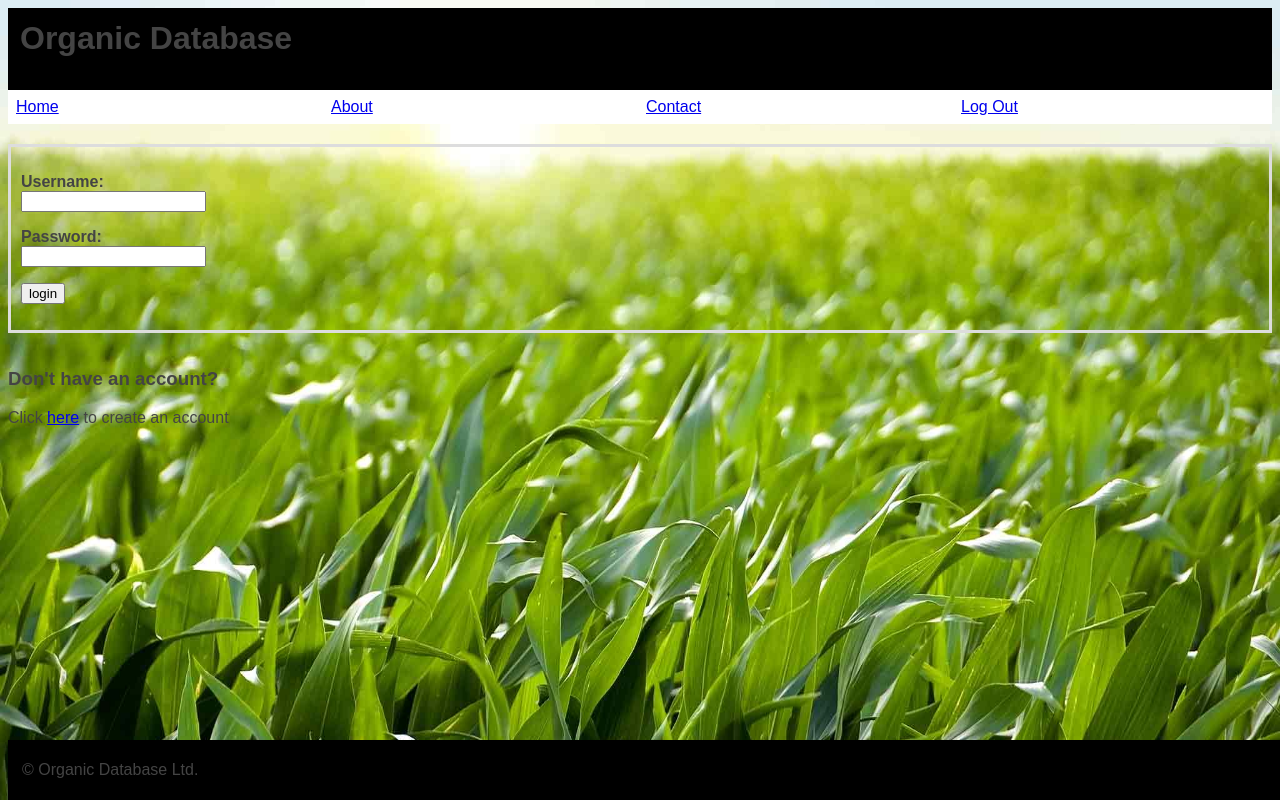
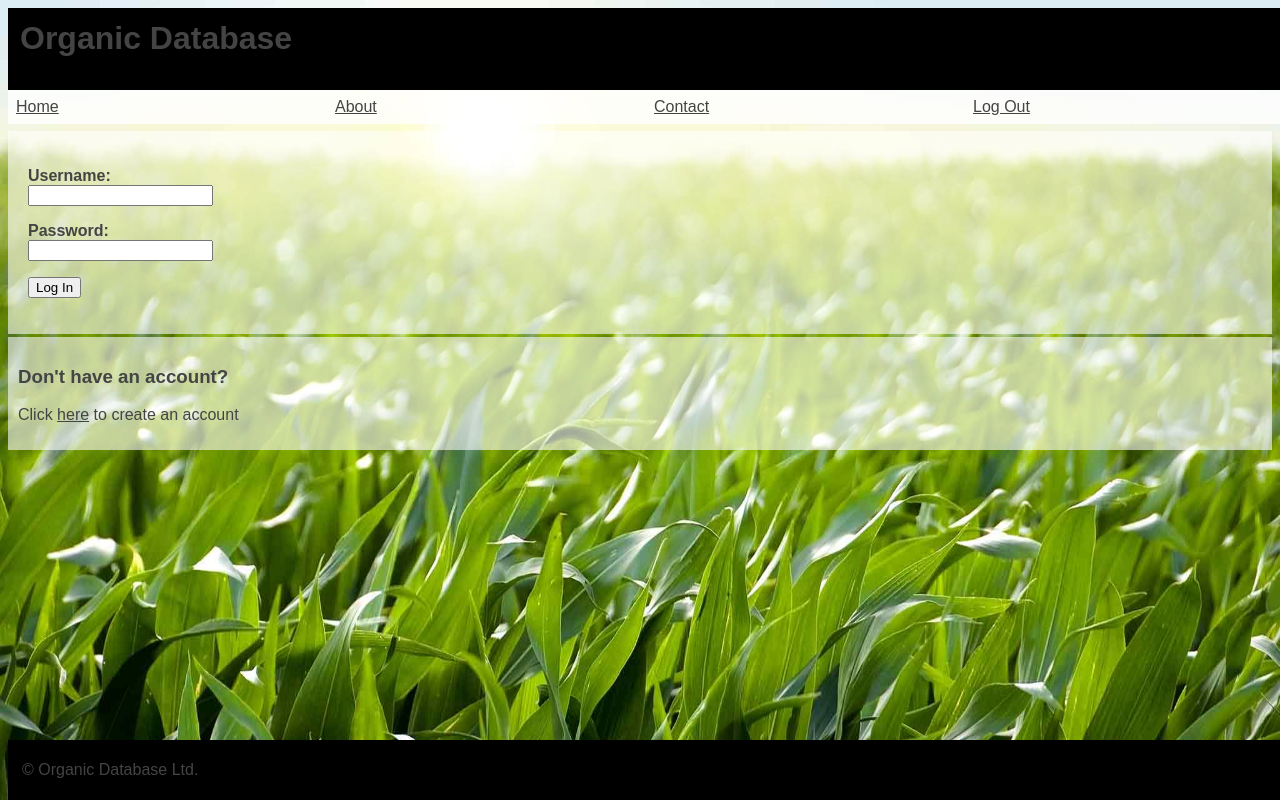
Before and after one commit to Zaft/LAMP-Project, a PHP site: page /login.php in a window 1280 px wide. Run offline with PHP 8.4, Linux system fonts and the light colour scheme.

Commit message:
Added background image to all pages. Header is now fixed.

```diff
--- a/addfield.php
+++ b/addfield.php
@@ -20,6 +20,8 @@
 	    header("Location: home.php");
 	} else {
 	    $displayBlock = '
+	    <div class="content">
+	    <div class="contentblock">
 	       <h3> Provide Field Details Below </h3>
 	       <fieldset>
 	       <legend>Add Field</legend>
@@ -32,7 +34,9 @@
 		    <input type ="text" name="fieldarea">
 		    </br>
 		    <p>Select a Crop for this field:</p>
-		    <select name="crop" onchange="loadCropSubtypes(this.value)">';
+		    <select name="crop" onchange="loadCropSubtypes(this.value)">
+	    </div>
+	    </div>';
 	    $cropsQuery = "SELECT * FROM crops;";
 	    $cropsResult = mysqli_query($mysqli, $cropsQuery) or die(mysqli_error($mysqli));
 	    while ($resultrow = mysqli_fetch_array($cropsResult)) {
--- a/header.php
+++ b/header.php
@@ -1,8 +1,8 @@
 </head>
 <body>
-
+    <div class="header">
 	<!-- page header -->
-  <table width="100%" cellpadding="12" cellspacing="0" border="0">
+	<table class="common" width="100%" cellpadding="12" cellspacing="0" border="0">
 	<tr bgcolor="black">
 	  <td>
 	      <h1>Organic Database</h1>
@@ -11,7 +11,7 @@
 	</table>
 
 	<!-- menu -->
-  <table width="100%" bgcolor="white" cellpadding="4" cellspacing="4">
+	<table class="menu common" width="100%" cellpadding="4" cellspacing="4">
 	<tr>
 	  <td width="25%">
 	      <span class="menu"><a href="home.php">Home</a></span></td>
@@ -23,3 +23,7 @@
 	      <span class="menu"><a href="logout.php">Log Out</span></td>
 	</tr>
 	</table>
+    </div>
+    <div id="background">
+	<img src="images/grass.jpg" class="stretch" alt="" />
+    </div>
--- a/login.php
+++ b/login.php
@@ -19,19 +19,22 @@
 	}
     } else {
 	$display = '
-	    <div id="background">
-		<img src="images/grass.jpg" class="stretch" alt="" />
-	    </div>
+	    <div class="content">
+	    <div class="contentblock">
 		<form method="post" action="">
 		    <p><strong>Username:</strong><br/>
 		    <input type="text" name="username"/></p>
 		    <p><strong>Password:</strong><br/>
 		    <input type="password" name="password"/></p>
-		<p><input type="submit" name="submit" value="login"/></p>
+		    <p><input type="submit" name="submit" value="Log In"/></p>
 		</form>
+	    </div>
 
+	    <div class="contentblock">
 		<h3> Don\'t have an account? </h3>
-	    <p>Click <a href="createaccount.php">here</a> to create an account </p>';
+		<p>Click <a href="createaccount.php">here</a> to create an account </p>
+	    </div>
+	    </div>';
     }
 ?>
 <?php require('head.php'); ?>
--- a/styles.css
+++ b/styles.css
@@ -1,22 +1,28 @@
 
-form{
-    margin-top: 20px;
-    margin-bottom: 35px;
+form {
+    /*margin-top: 20px;
+    margin-bottom: 35px;*/
+    margin-bottom: 0px;
     padding: 10px;
-    border-style: solid;
-    border-color: #DDDDDD;
+/*    border-style: solid;
+    border-color: #DDDDDD;*/
 }
 
-body{
+a {
+    color: #444;
+}
+
+body {
     background-color: #FFFFFF;
     color: #444444;
+    /*color: #444444;*/
     font-family: Helvitca, Gills, sans-serif;
 }
 
 #background {
     width: 100%;
     height: 100%;
-    position: absolute;
+    position: fixed;
     left: 0px;
     top: 0px;
     z-index: -1;
@@ -30,14 +36,14 @@ body{
 #footer {
    position:fixed;
    bottom:0;
-   width:100%;
+   /*width:100%;*/
    height:60px;   /* Height of the footer */
 }
 
 #header {
-   position:absolute;
+   position:fixed;
    top:0;
-   width:100%;
+   /*width:100%;*/
    height:100px;   /* Height of the footer */
 }
 
@@ -51,18 +57,35 @@ label.createapplication {
     width:100px;
 }
 
-div.applicationview {
-    border: 2px solid darkgrey;
-    margin: 10px;
-    padding: 10px;
-}
+/*div.header {
+    width: 100%;
+    position: fixed;
+}*/
 
 div.content {
-    padding-bottom: 60px;
+    padding-top: 120px;
+    padding-bottom: 50px;
 }
 
 #adobeLogo{
-    position: absolute;
+    position: fixed;
     right: 30px;
     top: 140px;
 }
+
+div.contentblock {
+    background-color: rgba(255, 255, 255, 0.6);
+    padding: 10px;
+    margin-top: 3px;
+    margin-bottom: 3px;
+}
+
+table.menu {
+    background: rgba(255, 255, 255, 0.8);
+}
+
+div.header {
+    position: fixed;
+    width:100%;
+    /*color: #22bb22;*/
+}
--- a/viewapplications.php
+++ b/viewapplications.php
@@ -12,7 +12,7 @@
 	$applicationsResult = mysqli_query($mysqli, $applicationsQuery) or die(mysqli_error($mysqli));
 	$display .= '<div class="content">';
 	while ($resultrow = mysqli_fetch_array($applicationsResult)) {
-	    $display .= '<div class="applicationview">';
+	    $display .= '<div class="contentblock">';
 
 	    $fieldQuery = "SELECT * FROM fields WHERE id = " . $resultrow['field_id'] . ";";
 	    $fieldResult = mysqli_query($mysqli, $fieldQuery) or die(mysqli_error($mysqli));
```
Also changed, not shown: createapplication.php (+5 -2 lines), home.php (+10 -6 lines), nbproject/private/private.xml (deleted, +0 -17 lines), 1 other file. Lines whose indentation alone changed are shown as unchanged.
